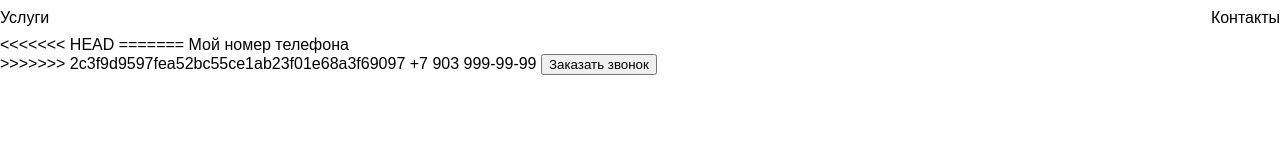
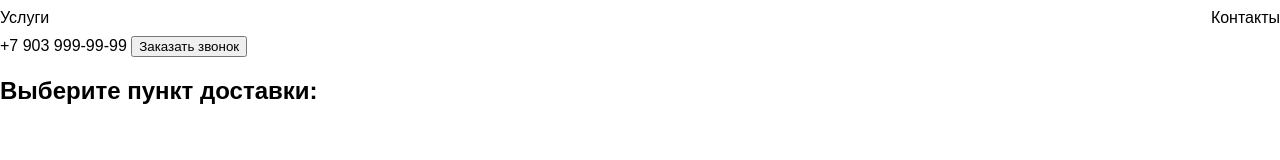
Before and after one commit to odurdygylyjow/nvh, a plain HTML site: page index.html in a window 1280 px wide. Drawn offline with Linux system fonts and the light colour scheme.

Commit message:
basket delivery options block added

```diff
--- a/index.html
+++ b/index.html
@@ -16,14 +16,10 @@
             <a href="#contacts">Контакты</a>
         </nav>
         <div>
-<<<<<<< HEAD
-=======
-            Мой номер телефона
-        </div>
->>>>>>> 2c3f9d9597fea52bc55ce1ab23f01e68a3f69097
             <a href="tel:+79039999999">+7 903 999-99-99</a>
             <button>Заказать звонок</button>
         </div>
     </header>
+    <h2>Выберите пункт доставки:</h2>
 </body>
 </html>
```
